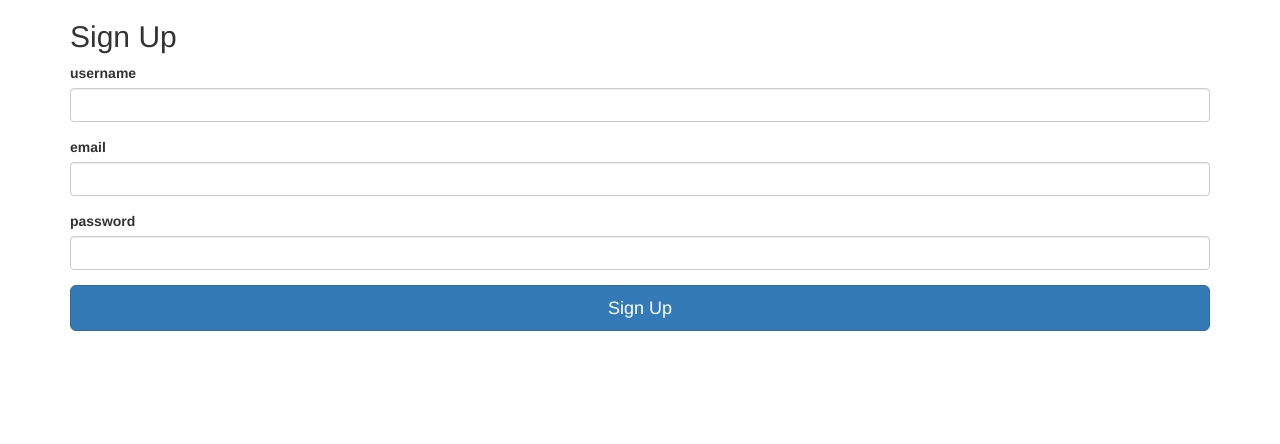
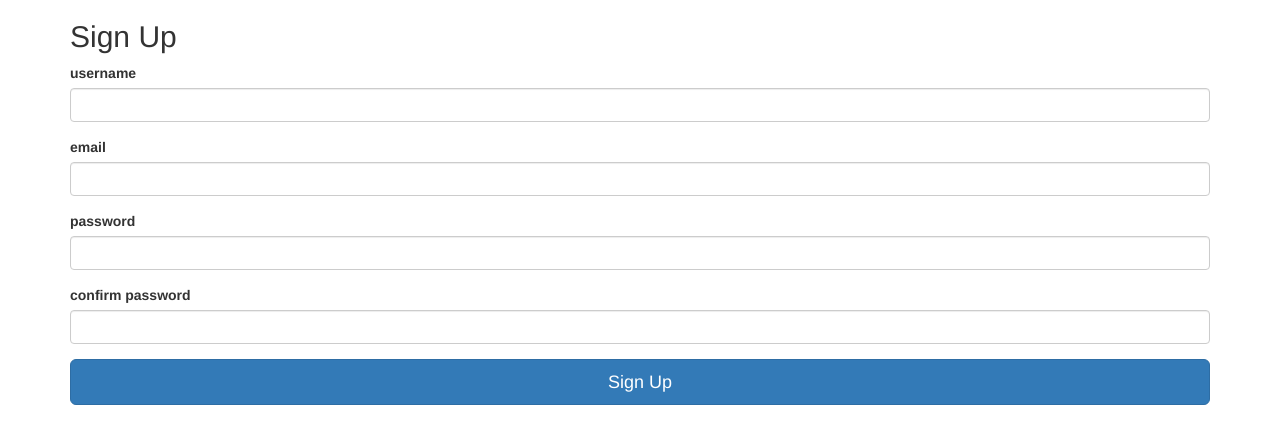
Before and after one commit to shmehta21/UserLoginSystem, a Flask app: page /signup in a window 1280 px wide. Shown: the top 444 px of the page. Run offline with Flask 2, Linux system fonts and the light colour scheme; some libraries are stand-ins or nearby versions.

Commit message:
Added confirm password field and match password validation on signup page

```diff
--- a/app.py
+++ b/app.py
@@ -2,7 +2,7 @@ from flask import Flask, render_template, redirect, url_for
 from flask_bootstrap import Bootstrap
 from flask_wtf import FlaskForm
 from wtforms import StringField, PasswordField, BooleanField
-from wtforms.validators import InputRequired, Email, Length
+from wtforms.validators import InputRequired, Email, Length, EqualTo
 from flask_sqlalchemy import SQLAlchemy
 from werkzeug.security import generate_password_hash, check_password_hash
 from flask_login import LoginManager, UserMixin, login_user, login_required, logout_user, current_user
@@ -36,7 +36,8 @@ class LoginForm(FlaskForm):
 class RegisterForm(FlaskForm):
 	email = StringField('email', validators=[InputRequired(), Email(message='Invalid email'), Length(max=50)])
 	username = StringField('username', validators=[InputRequired(), Length(min=4, max=15)])
-	password = PasswordField('password', validators=[InputRequired(), Length(min=8, max=80)])
+	password = PasswordField('password', validators=[InputRequired(), Length(min=8, max=80), EqualTo('confirm', message='Passwords must match')])
+	confirm  = PasswordField('confirm password', validators=[InputRequired(), Length(min=8, max=80)])
 
 
 @app.route('/')
--- a/templates/signup.html
+++ b/templates/signup.html
@@ -19,6 +19,7 @@ Sign Up
     {{ wtf.form_field(form.username) }}
     {{ wtf.form_field(form.email) }}
     {{ wtf.form_field(form.password) }}
+    {{ wtf.form_field(form.confirm)}}
     <button class="btn btn-lg btn-primary btn-block" type="submit">Sign Up</button>
   </form>
 
```
